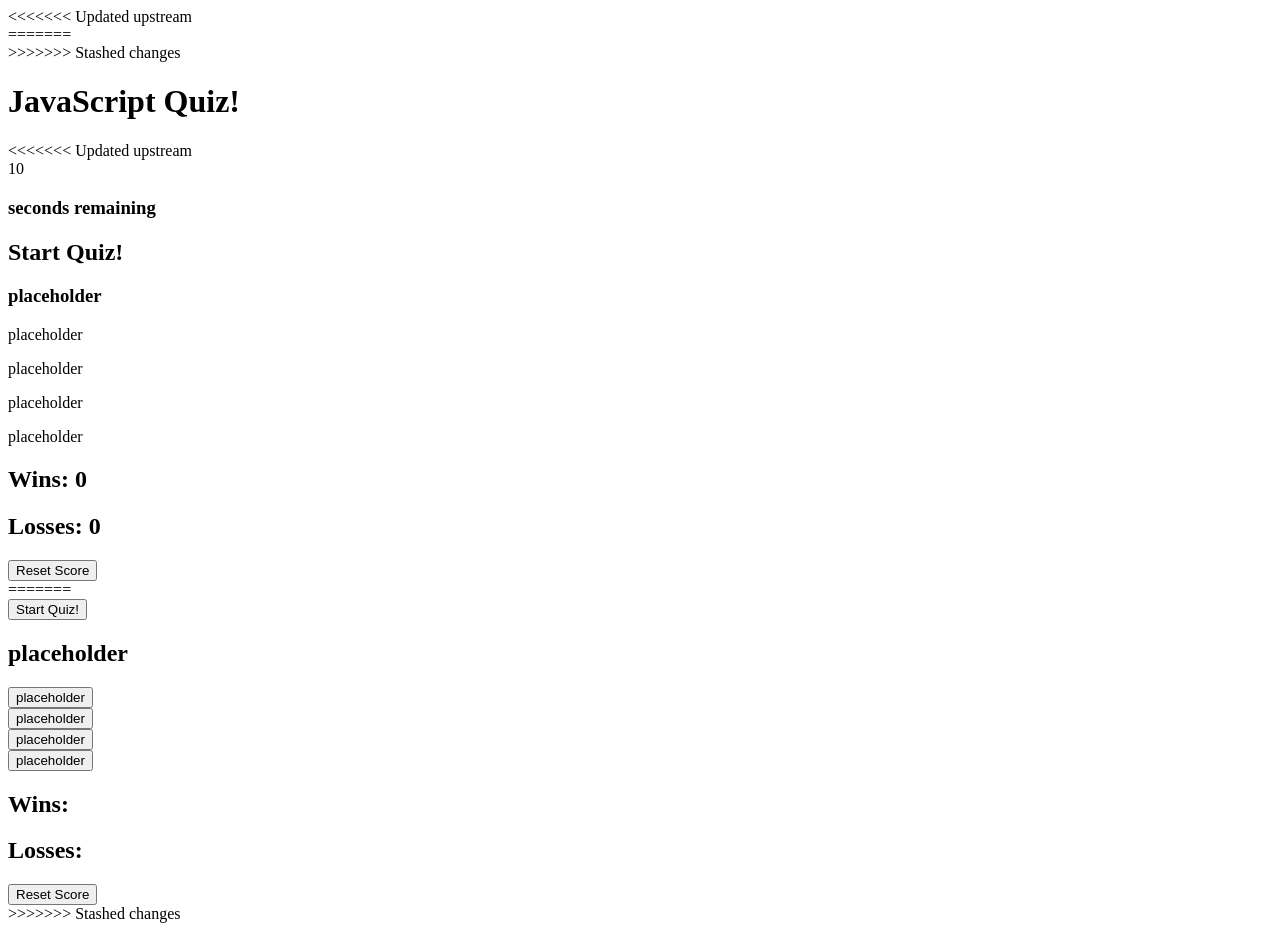
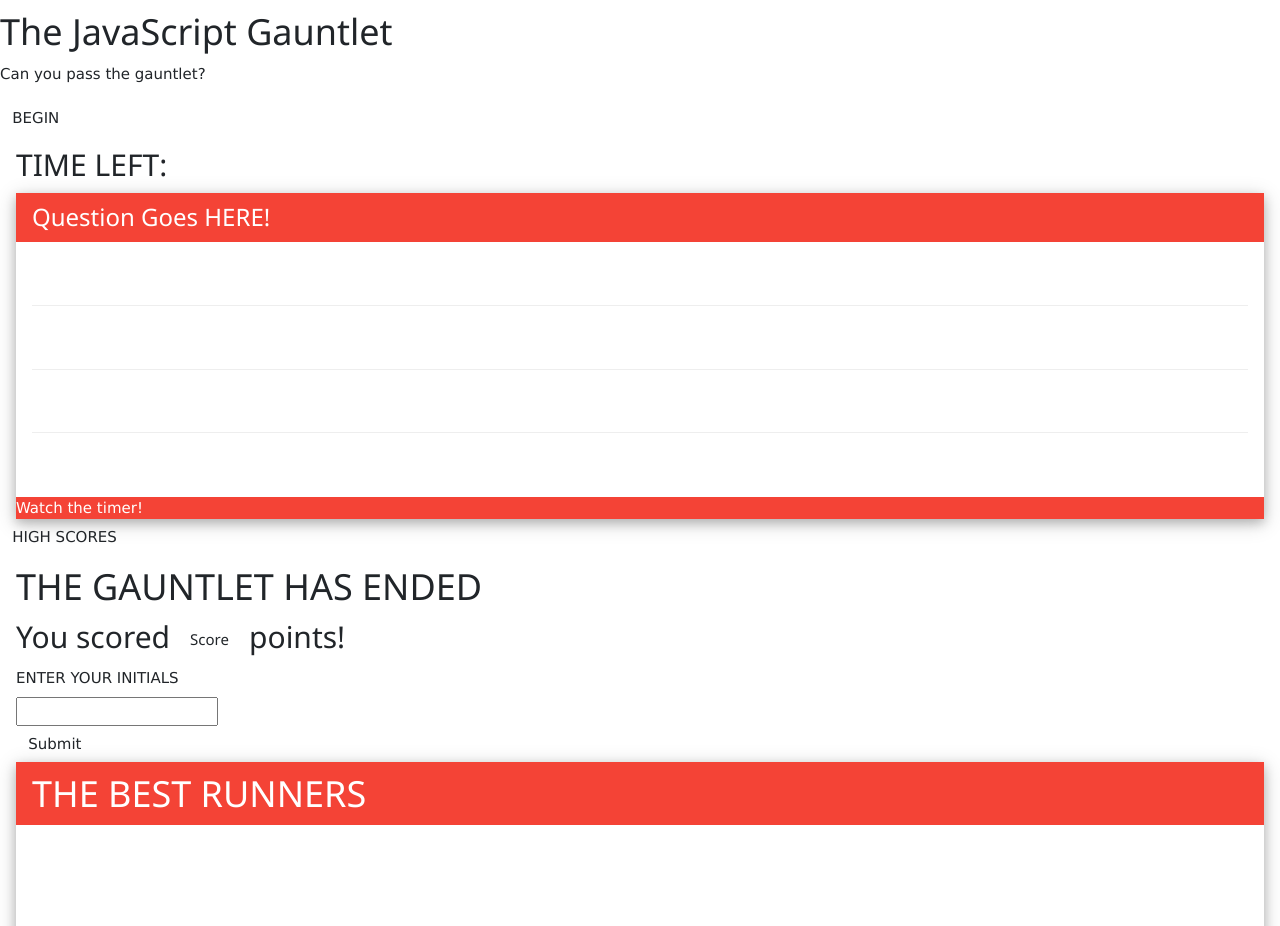
Before and after one commit to xAsdfaf/The-JavaScript-Gauntlet, a plain HTML site: page index.html in a window 1280 px wide. Shown: the top 926 px of the page. Drawn offline with nearby package versions, Linux system fonts and the light colour scheme.

Commit message:
added HTML

```diff
--- a/assets/script.js
+++ /dev/null
@@ -1,122 +0,0 @@
-// Create Variables/Questions
-const questEl = document.getElementById('question');
-const startEl = document.getElementById('start')
-const nextEl = document.getElementById('next')
-const submitEl = document.getElementById('submit')
-const a1El = document.getElementById('answer_a')
-const a2El = document.getElementById('answer_b')
-const a3El = document.getElementById('answer_c')
-const a4El = document.getElementById('answer_d')
-// const quizInfo = [
-//     {
-//         question: "Which of the following keywords is used to define a variable in JavaScript?",
-//         A: "var",
-//         B: "let",
-//         C: "Both A & B",
-//         D: "None of the above",
-//         correct: "C",
-//     },
-//     {
-//         question: "Which of the following methods is used to access HTML elements using JavaScript?",
-//         A: "getElementbyId()",
-//         B: "getElementsByClassName()",
-//         C: "Both A & B",
-//         D: "None of the above",
-//         correct: "C",
-//     },
-//     {
-//         question: "How to stop an interval timer in JavaScript?",
-//         A: "clearInterval",
-//         B: "clearTimer",
-//         C: "intervalOver",
-//         D: "None of the above",
-//         correct: "A",
-//     },
-//     {
-//         question: "How do you call a function in JavaScript?",
-//         A: "callFunction",
-//         B: "function.call",
-//         C: "function()",
-//         D: "function = true",
-//         correct: "C",
-//     }
-// ];
-
-const quizInfo = [
-    {
-        question: 'What does || represent in JS?',
-        answers:[
-            {text: 'OR', correct: true },
-            {text: 'AND', correct: false },
-            {text: 'This', correct: false },
-            {text: 'Minus', correct: false },
-    ]
-        },
-    {
-        question: 'What does ~ represent in JS?',
-        answers:[
-            {text: 'RIGHT SHIFT', correct: false },
-            {text: 'Up', correct: false },
-            {text: 'NOT', correct: true },
-            {text: 'Down', correct: false },
-    ]
-        },
-    {
-        question: 'What does === represent in JS?',
-        answers:[
-            {text: 'Not equal to', correct: false },
-            {text: 'Minus', correct: false },
-            {text: 'Var', correct: false },
-            {text: 'Equal value and type', correct: true },
-    ]
-        },
-    {
-        question: 'What does == represent in JS?',
-        answers:[
-            {text: 'Equal value', correct: false },
-            {text: 'Equal to', correct: true },
-            {text: 'Double equals', correct: false },
-            {text: 'Equal type', correct: false },
-    ]
-        },
-
-    ]
-
-function firstQuestion() {
-    questEl.innerHTML = quizInfo
-}
-
-submitEl.addEventListner('click', nextBtn());
-
-// startEl.addEventListner('click', startGame);
-
-// functionality for the next button
-function nextBtn() {
-    nextEl.classList.remove('hidden')
-    console.log('I have been clicked!')
-}
-
-function startGame() {
-    startEl.classList.add('hide');
-
-}
-
-var score = 0;
-
-
-for (var i = 0; i < questions.length; i++) {
-    var response = window.prompt(questions[i].prompt);
-    if (response == questions[i].answer) {
-        score++;
-        alert("Correct!");
-    } else {
-        alert("Wrong!")
-    }
-    alert("you got " + score + "/" + questions.length);
-}
-
-// create timer
-
-
-
-// create randomized answers
--- a/assets/style.css
+++ /dev/null
@@ -1,72 +0,0 @@
-html {
-    background-color: blanchedalmond;
-    box-sizing: content-box;
-}
-
-#banner header h1 {
-font-size: 50px;
-text-align: center;
-margin-bottom: 50px;
-}
-
-.question header h1 {
-    display: flex;
-    justify-content: center;
-    font-size: 50px;
-    color: green;
-}
-
-.timer-count {
-    float: right;
-    padding-right: 60px;
-    font-size: 50px;
-}
-
-.timer .timer-text {
-    display: inline-flex;
-    float: right;
-    padding-top: 80px;
-    font-size: 20px;
-}
-
-.answers button {
-    display: flex;
-    justify-content: center;
-    margin: auto;
-    position: relative;
-    font-size: 30px;
-}
-
-#start {
-    display: flex;
-    justify-content: center;
-    font-size: 50px;
-}
-
-.answers {
-    display: flex;
-    margin-left: 575px;
-    position: relative;
-    padding-left: 10px;
-}
-
-.answers #answer_a {
-    padding-left: 10px;
-}
-
-.answers #answer_b {
-    padding-left: 10px;
-
-}
-
-.answers #answer_c {
-    padding-left: 10px;
-}
-
-.answers #answer_d {
-    padding-left: 10px;
-}
-
-.reset-button {
-    font-size: 20px;
-}
--- a/index.html
+++ b/index.html
@@ -1,106 +1,113 @@
 <!DOCTYPE html>
 <html lang="en">
+
 <head>
-    <meta charset="UTF-8">
-    <meta http-equiv="X-UA-Compatible" content="IE=edge">
-    <meta name="viewport" content="width=device-width, initial-scale=1.0">
-    <title>JavaScript Quiz!</title>
+  <meta charset="UTF-8">
+  <meta name="viewport" content="width=device-width, initial-scale=1.0">
+  <link rel="stylesheet" href="./styles/reset.css">
+  <link rel="stylesheet" href="https://stackpath.bootstrapcdn.com/bootstrap/4.5.2/css/bootstrap.min.css"
+        integrity="sha384-JcKb8q3iqJ61gNV9KGb8thSsNjpSL0n8PARn9HuZOnIxN0hoP+VmmDGMN5t9UJ0Z" crossorigin="anonymous">
+  <link rel="stylesheet" href="https://www.w3schools.com/w3css/4/w3.css">
+  <link rel="stylesheet" href="./styles/style.css">
+  <title>Code Quiz</title>
 </head>
+
 <body>
 
-<<<<<<< Updated upstream
-     <div class="banner">
-=======
-     <div id = "banner">
->>>>>>> Stashed changes
-         <header>
-             <h1>JavaScript Quiz!</h1>
+  <h1>The JavaScript Gauntlet</h1>
+
+  <div class="start">
+    <p>Can you pass the gauntlet? </p>
+    <button id="beginBtn" type="button" class="btn">BEGIN</button><br>
+  </div>
+
+  <main class="main">
+
+    <!--Quiz window-->
+    <div id="gameCard" class="w3-container hide">
+
+      <h2 class="timer">TIME LEFT: </h2>
+
+      <div id="card1" class="w3-card-4">
+
+        <header class="w3-container w3-red">
+          <h3 id="question">Question Goes HERE!</h3>
         </header>
-     </div>
 
-<<<<<<< Updated upstream
-     <div class= "card timer">
-         <div class = "timer-text">
-            <div class="large-font timer-count">10</div>
-                <h3>seconds remaining</h3>
-            </div>
-         </div>
+        <hr style="margin-top:0; border-color:transparent;">
+
+        <div id="multipleChoice" class="w3-container">
+          <div class="questionLine">
+            <label id="mcA"></label>
+          </div><hr>
+
+          <div class="questionLine">
+            <label id="mcB"></label>
+          </div><hr>
+
+          <div class="questionLine">
+            <label id="mcC"></label>
+          </div><hr>
+
+          <div class="questionLine">
+            <label  id="mcD"></label>
+          </div>
+
+        </div>
+
+        <hr style="margin-top:0; border-color:transparent;">
+
+        <footer id="feedback1" class="w3-block w3-red">Watch the timer!</footer>
+
+      </div>
+
     </div>
 
-     <div class="start">
-        <h2>Start Quiz!</h2>
-     </div>
+    <button id="leaderBtn" type="button" class="btn">HIGH SCORES</button><br>
 
-     <div class="question">
-        <h3>placeholder</h3>
-     </div>
+    <!--Player input window-->
+    <div id="inputForm" class="w3-container hide">
 
-     <div class="answer">
-        <p>placeholder</p>
-     </div>
+      <h1>THE GAUNTLET HAS ENDED</h1>
 
-     <div class="answer">
-        <p>placeholder</p>
-     </div>
+      <h2>You scored <span id="scoreBtn" class="btn">Score</span> points!</h2>
+        <form>
+          <label for="initialsBox">ENTER YOUR INITIALS</label><br>
+          <input id="initialsBox" type="text" maxlength="3"><br>
+          <input id="submitBtn" type="submit" class="btn">
+        </form>
 
-     <div class="answer">
-        <p>placeholder</p>
-     </div>
-
-     <div class="answer">
-        <p>placeholder</p>
-     </div>
-
-     <div class="card results">
-        <div class = "win-loss-container">
-         <div>
-             <h2>Wins: <span class="win">0 </span> </h2>
-              <h2>Losses: <span class="lose">0</span></h2>
-         </div>
-        <button class="reset-button">Reset Score</button>
     </div>
 
-=======
-     <div class = "timer"></div>
+    <!--High Score window-->
+    <div id="scoreCard" class="w3-container hide">
 
-   <section>
-     <div>
-        <button id = "start">Start Quiz!</button>
-     </div>
+      <div id="card2" class="w3-card-4">
 
-     <div>
-      <header>
-        <h1 id="question">placeholder</h1>
-      </header>
-     </div>
-     <section class = answers>
-           <div>
-              <button id = "answer_a">placeholder</button>
-         </div>
+        <header class="w3-container w3-red">
+          <h1>THE BEST RUNNERS</h1>
+        </header>
 
-         <div>
-            <button id = "answer_b">placeholder</button>
-         </div>
+        <hr style="margin-top:0; border-color:transparent;">
+        <div id="leaderBoard" class="w3-container" style="min-height: 275px"></div>
 
-         <div>
-              <button id = "answer_c">placeholder</button>
-           </div>
+        <hr style="margin-top:0; border-color:transparent;">
+        <footer id="feedback2" class="w3-block w3-red">How far did you make it?</footer>
+      </div>
 
-           <div>
-              <button id = "answer_d">placeholder</button>
-          </div>
-         </section>
-     </section>
-     <section>
-       <div class="card results">
-           <div class = "score">
-            <div>
-               <h2>Wins: <span class = "win"></span> </h2>
-                <h2>Losses: <span class = "lose"></span></h2>
-          </div>
-          <button class = "reset-button">Reset Score</button>
-     </div>
-<script src="./assets/script.js"></script>
->>>>>>> Stashed changes
+      <button id="backBtn" type="button" class="btn">BACK TO MENU</button>
+      <button id="clearBtn" type="button" class="btn">CLEAR SCORES</button>
+
+    </div>
+
+  </main>
+
+  <script src="./scripts/questions.js"></script>
+  <script src="./scripts/script.js"></script>
+  <script src="https://code.jquery.com/jquery-3.5.1.slim.min.js" integrity="sha384-DfXdz2htPH0lsSSs5nCTpuj/zy4C+OGpamoFVy38MVBnE+IbbVYUew+OrCXaRkfj" crossorigin="anonymous"></script>
+  <script src="https://cdn.jsdelivr.net/npm/popper.js@1.16.1/dist/umd/popper.min.js" integrity="sha384-9/reFTGAW83EW2RDu2S0VKaIzap3H66lZH81PoYlFhbGU+6BZp6G7niu735Sk7lN" crossorigin="anonymous"></script>
+  <script src="https://stackpath.bootstrapcdn.com/bootstrap/4.5.2/js/bootstrap.min.js" integrity="sha384-B4gt1jrGC7Jh4AgTPSdUtOBvfO8shuf57BaghqFfPlYxofvL8/KUEfYiJOMMV+rV" crossorigin="anonymous"></script>
+
 </body>
+
 </html>
--- a/style2.css
+++ /dev/null
@@ -1,76 +0,0 @@
-* {
-    box-sizing: border-box;
-}
-
-body {
-    background-color: blanchedalmond;
-    display: flex;
-    justify-content: center;
-    align-items: center;
-    font-family: monospace;
-}
-
-.quiz-container {
-    border-radius: 10px;
-    box-shadow: 0 0 10px 2px black;
-    width: 600px;
-    background-color: white;
-    overflow: hidden;
-    position: relative
-}
-
-.quiz-header {
-    padding: 3rem;
-    font-size: 40px;
-
-}
-
-h2 {
-    padding: 1rem;
-    text-align: center;
-}
-
-ul {
-    list-style-type: none;
-    font-size: 30px;
-}
-
-#submit {
-    border: none;
-    display: block;
-    background-color: red;
-    width: 100%;
-    padding: 10px;
-    font-size: 30px;
-    font-weight: bolder;
-}
-
-button:hover {
-    background-color: rgb(136, 1, 1)
-}
-
-.hidden {
-    opacity: 0;
-}
-
-#start {
-    border: none;
-    display: block;
-    background-color: red;
-    width: 100%;
-    padding: 10px;
-    font-size: 30px;
-    font-weight: bolder;
-    border-radius: 5px;
-}
-
-#next-btn {
-    border: none;
-    display: block;
-    background-color: red;
-    width: 100%;
-    padding: 10px;
-    font-size: 30px;
-    font-weight: bolder;
-    border-radius: 5px;
-}
```
Also changed, not shown: index2.html (deleted, +0 -46 lines), 1 other file.
